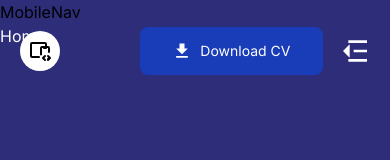
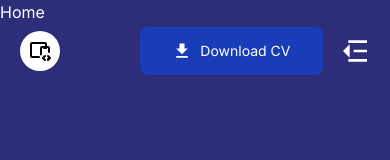
Before and after one commit to Najmul216/my_portfolio_website, a Next.js app: page / in a window 390 px wide. Shown: the top 160 px of the page. Built offline with nearby package versions, Linux system fonts and the light colour scheme.

Commit message:
Navbar design for Mobile and big screen with responsivess.

```diff
--- a/components/Home/Home.tsx
+++ b/components/Home/Home.tsx
@@ -2,7 +2,7 @@
 
 const Home = () => {
   return (
-    <div className='overflow-hidden h-[2000px] text-white'>Home</div>
+    <div className='overflow-hidden text-white'>Home</div>
   )
 }
 
--- a/components/Home/Navbar/MobileNav.tsx
+++ b/components/Home/Navbar/MobileNav.tsx
@@ -1,8 +1,35 @@
+import { NavLinks } from '@/constant/constant'
+import Link from 'next/link'
 import React from 'react'
+import { MdCloseFullscreen } from "react-icons/md";
 
-const MobileNav = () => {
+type Props = {
+  showNav: boolean;
+  closeNav: () => void;
+}
+
+const MobileNav = ({ closeNav, showNav }: Props) => {
+
+  const navOpen = showNav ? "translate-x-0" : "translate-x-[100%]";
+
   return (
-    <div>MobileNav</div>
+    <div>
+      {/* Overlay */}
+      <div className={`fixed inset-0 ${navOpen} transform transition-all right-0 duration-500 z-[100002]
+      bg-black opacity-70 w-full h-screen`}>
+      </div>
+      {/* NavLinks */}
+      <div className={`text-white ${navOpen} fixed justify-center flex flex-col h-full transform transition-all duration-500
+        delay-300 w-[70%] sm:w-[60%] bg-cyan-800 space-y-6 z-[1000050] right-0`}>
+        {NavLinks.map((link) => {
+          return <Link key={link.id} href={link.url}>
+            <p className='text-white w-fit text-xl ml-12 border-b-[1.5px] pb-1 border-white sm:text-[30px]'>{link.label}</p>
+          </Link>
+        })}
+        {/* Close Icon */}
+        <MdCloseFullscreen onClick={closeNav}  className='absolute top-[0.7rem] right-[1.4rem] sm:w-8 sm:h-8 w-6 h-6'/>
+      </div>
+    </div>
   )
 }
 
--- a/components/Home/Navbar/Nav.tsx
+++ b/components/Home/Navbar/Nav.tsx
@@ -7,7 +7,12 @@
 import { MdDownload } from "react-icons/md";
 import { RiMenuFold3Fill } from "react-icons/ri";
 
-const Nav = () => {
+
+type Props = {
+  openNav: () => void;
+}
+
+const Nav = ({openNav} : Props) => {
 
   const [navBg, setNavBg] = useState(false);
 
@@ -48,7 +53,7 @@
             <span>Download CV</span>
           </button>
           {/* Burger Menu */}
-          <RiMenuFold3Fill className='w-8 h-8 cursor-pointer text-white lg:hidden'/>
+          <RiMenuFold3Fill onClick={openNav} className='w-8 h-8 cursor-pointer text-white lg:hidden'/>
         </div>
       </div>
     </div>
--- a/components/Home/Navbar/ResponsiveNav.tsx
+++ b/components/Home/Navbar/ResponsiveNav.tsx
@@ -1,12 +1,19 @@
-import React from 'react'
+'use client'
+
+import React, { useState } from 'react'
 import Nav from './Nav'
 import MobileNav from './MobileNav'
 
 const ResponsiveNav = () => {
+
+  const [showNav, setShowNav] = useState(false);
+
+  const openNavHandler = () => setShowNav(true);
+  const closeNavHandler = () => setShowNav(false);
   return (
       <div >
-          <Nav />
-          <MobileNav />
+          <Nav openNav={openNavHandler} />
+      <MobileNav showNav={showNav} closeNav={closeNavHandler} />
     </div>
   )
 }
```
